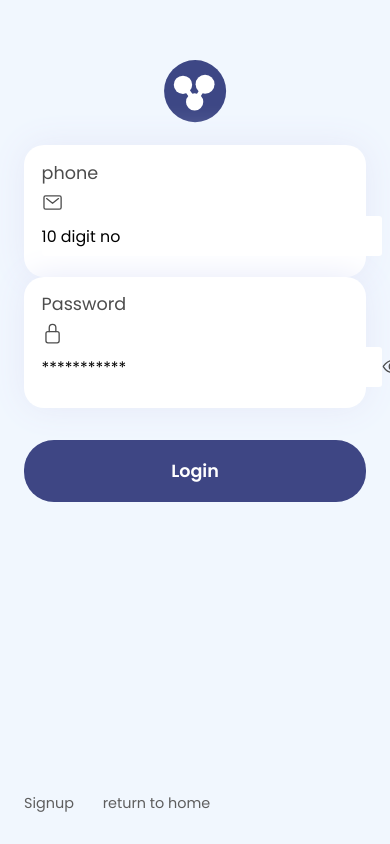
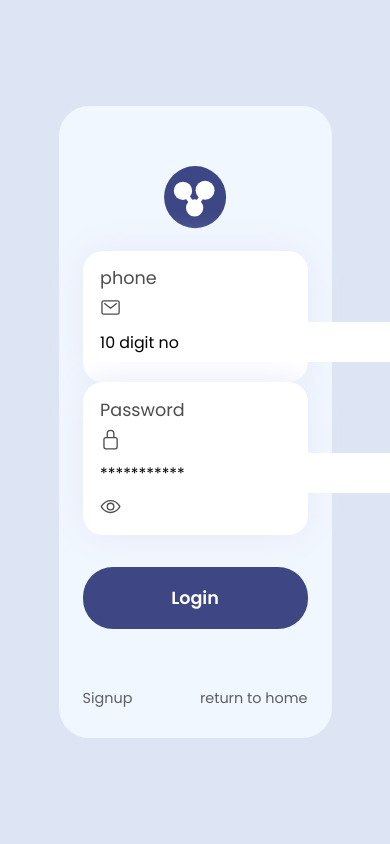
Before and after one commit to deysudipta01/testing, a Flask app: page /index in a window 390 px wide; the page is wider, and only the part inside the window is pictured. Run offline with Flask 3, Linux system fonts and the light colour scheme; some libraries are stand-ins or nearby versions.

Commit message:
Update index.css

```diff
--- a/static/css/index.css
+++ b/static/css/index.css
@@ -116,27 +116,35 @@ button {
 
 
 /* Mobile Responsiveness - Makes form larger */
-@media only screen and (max-width: 600px) {
-  body {
-    height: 100vh;
-    padding: 0;
-    display: flex;
-    align-items: center;
-    justify-content: center;
-    background: #dde5f4;
-  }
+@media (max-width: 600px) {
+
+    body {
+      -webkit-user-select: none;
+         -moz-user-select: none;
+          -ms-user-select: none;
+              user-select: none;
+      overflow-y: hidden;
+
+      justify-content: center;
+      align-items: center;
+      background: #dde5f4;
+      height: 100vh;
+    }
+
 
   .screen-1 {
-    width: 100%;
-    height: 100vh;
+    width: 70%;
+
     max-width: 100%;
-    border-radius: 0;
+    border-radius: 30px;
     padding: 2em 1.5em;
-    margin: 0;
+    margin: 20px;
     box-shadow: none;
     justify-content: center;
     gap: 2em;
+    animation: zoomIn 1.5s ease-in-out forwards;
   }
+
 
   .screen-1 .logo {
     width: 150px;
@@ -161,6 +169,8 @@ button {
     padding-bottom: 0;
     margin-top: auto;
     padding-top: 2em;
+    flex-direction: row;
+    justify-content: space-between;
   }
 
   /* Make inputs larger */
```
